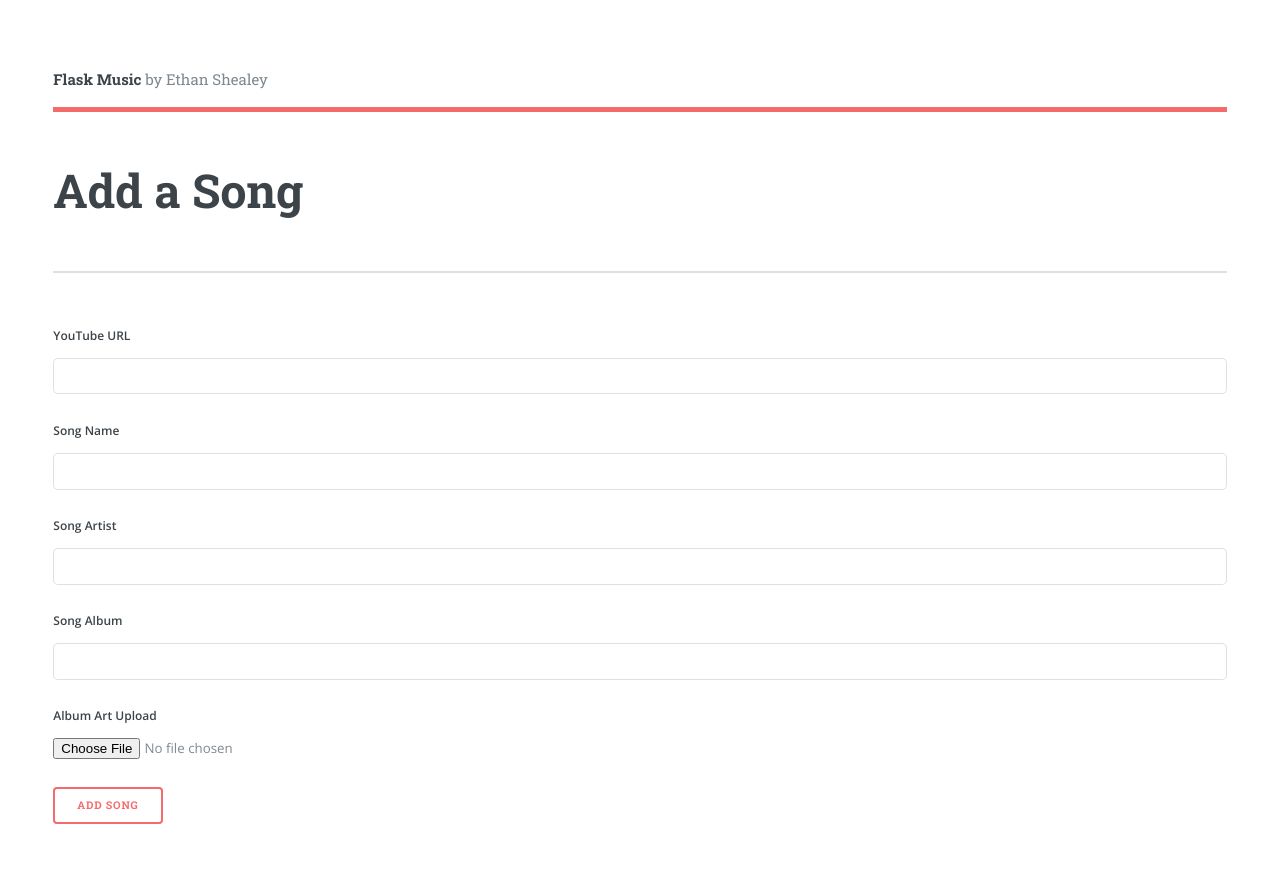
After one commit to ethanshealey/FlaskMusic, a Flask app: page /add in a window 1280 px wide. The commit adds this page. Run offline with Flask 2, Linux system fonts and the light colour scheme; some web fonts are replaced.

Commit message:
Added functionaility to allow users to upload music

```diff
--- a/app/form.py
+++ b/app/form.py
@@ -1,6 +1,6 @@
 from app.models import User
 from flask_wtf import FlaskForm
-from wtforms import StringField, PasswordField, BooleanField, SubmitField
+from wtforms import StringField, PasswordField, BooleanField, SubmitField, FileField
 from wtforms.validators import ValidationError, DataRequired, Email, EqualTo
 
 class LoginForm(FlaskForm):
@@ -24,3 +24,11 @@ class RegisterForm(FlaskForm):
 class SearchSongForm(FlaskForm):
     song = StringField('Song Name', validators=[DataRequired()])
     submit = SubmitField('Search')
+
+class AddSongForm(FlaskForm):
+    song_url = StringField('YouTube URL', validators=[DataRequired()])
+    song_name = StringField('Song Name', validators=[DataRequired()])
+    song_artist = StringField('Song Artist', validators=[DataRequired()])
+    song_album = StringField('Song Album')
+    song_album_art = FileField('Album Art Upload')
+    submit = SubmitField('Add Song')
--- a/app/routes.py
+++ b/app/routes.py
@@ -1,15 +1,49 @@
 from app import app, db
 import requests
+import datetime
 from bs4 import BeautifulSoup
-from flask import render_template, flash, redirect, url_for
-from app.form import LoginForm, RegisterForm, SearchSongForm
+import os
+from flask import render_template, flash, redirect, url_for, request
+from app.form import LoginForm, RegisterForm, SearchSongForm, AddSongForm
 from flask_login import current_user, login_user, logout_user
 from app.models import User, Song
+from werkzeug.utils import secure_filename
 
 @app.route('/', methods=['GET', 'POST'])
 def index():
-    songs = db.session.query(Song).order_by(Song.date_added).limit(10).all()
-    return render_template('index.html', songs=songs)
+    songs = db.session.query(Song).order_by(Song.date_added.desc()).limit(5).all()
+    return render_template('index.html', title='Homepage', songs=songs)
+
+@app.route('/add', methods=['GET', 'POST'])
+def add():
+    form=AddSongForm()
+    if form.validate_on_submit():
+
+        # Get the song from YouTube
+        SongName = form.song_url.data
+        SongFileName = form.song_name.data.replace(' ', '')
+        os.system('youtube-dl --extract-audio --audio-format mp3 -o "' + SongFileName + '.mp3" ' + SongName)
+        os.system('mv ' + SongFileName + '.mp3 app/static/music')
+
+
+        # Save the image
+        f = form.song_album_art.data
+        filename = secure_filename(f.filename)
+        filename = '/Users/ethanshealey/Documents/GitHub/FlaskMusic/app/static/images/' + filename
+        f.save(filename)
+
+        s = Song(song_name=form.song_name.data, song_artist=form.song_artist.data, song_album=form.song_album.data, song_path='music/' + SongFileName + '.mp3', song_album_art='images/' + secure_filename(f.filename), date_added=datetime.date.today())
+        db.session.add(s)
+        db.session.commit()
+
+        flash(form.song_name.data + ' added successfully!')
+        return redirect(url_for('index'))
+    return render_template('add.html', title='Add a new song', form=form)
+
+@app.route('/songs')
+def all_songs():
+    songs = db.session.query(Song).order_by(Song.song_name).all()
+    return render_template('songs.html', title='All Songs', songs=songs)
 
 @app.route('/login', methods=['GET', 'POST'])
 def login():
@@ -28,7 +62,7 @@ def login():
 @app.route('/register', methods=['GET', 'POST'])
 def register():
     if current_user.is_authenticated:
-        return redirect(url_for('index'))
+        return redirect(url_for('index'), title='Register')
 
     form = RegisterForm()
 
--- a/app/static/css/main.css
+++ b/app/static/css/main.css
@@ -242,7 +242,7 @@ img[alt="pause-icon"] {
   position: relative;
   align-items: center;
   border-radius: inherit;
-  background-color: #78adfe;
+  background-color: #f56a6a;
 }
 
 .progres__filled::before {
@@ -256,13 +256,13 @@ img[alt="pause-icon"] {
 }
 
 .player__playlist {
-  height: 100%;
-  overflow: auto;
+  height:400px;
+  overflow: scroll;
   padding: 1.05em 0.9em 0 1.2em;
 }
 
 .player__playlist::-webkit-scrollbar {
-  width: 0;
+  width: 5px;
 }
 
 .player__song {
--- /dev/null
+++ b/app/templates/add.html
@@ -0,0 +1,42 @@
+{% extends "base.html" %}
+
+
+{% block content %}
+
+<!-- Banner -->
+
+<section id="banner">
+    <div class="content">
+        <header>
+            <h1>Add a Song</h1>
+        </header>
+    </div>
+</section>
+<section>
+    <form method="post" enctype="multipart/form-data">
+        {{ form.hidden_tag() }}
+        <p>
+        {{form.song_url.label}}
+        {{form.song_url()}}
+        </p>
+        <p>
+        {{form.song_name.label}}
+        {{form.song_name()}}
+        </p>
+        <p>
+        {{form.song_artist.label}}
+        {{form.song_artist()}}
+        </p>
+        <p>
+        {{form.song_album.label}}
+        {{form.song_album()}}
+        </p>
+        <p>
+        {{form.song_album_art.label}}
+        {{form.song_album_art()}}
+        </p>
+        {{form.submit()}}
+    </form>
+</section>
+
+{% endblock %}
--- a/app/templates/base.html
+++ b/app/templates/base.html
@@ -6,10 +6,11 @@
 -->
 <html>
 	<head>
-		<title>Editorial by HTML5 UP</title>
+		<title>{{title}} | Ethan's Music Player</title>
 		<meta charset="utf-8" />
 		<meta name="viewport" content="width=device-width, initial-scale=1, user-scalable=no" />
 		<link rel="stylesheet" href="{{url_for('static', filename='css/main.css')}}" />
+		<link rel="icon" href="{{url_for('static', filename='images/icon.png')}}">
 	</head>
 	<body class="is-preload">
 
@@ -37,7 +38,7 @@
 
 							<!-- Search -->
 								<section id="search" class="alt">
-									<form method="post" action="#">
+									<form method="post" action="{{url_for('add')}}">
 										<input type="text" name="query" id="query" placeholder="Search for a Song" />
 									</form>
 								</section>
@@ -49,10 +50,16 @@
 									</header>
 									<ul>
 										<li><a href="{{url_for('index')}}">Homepage</a></li>
-										<!--<li><a href="#!">My Profile</a></li>-->
+										{% if current_user.is_authenticated %}
 										<li><a href="#!">My Playlists</a></li>
-										<li><a href="#!">All Songs</a></li>
-										<li><a href="#!">Add a Song</a></li>
+										<li><a href="{{url_for('all_songs')}}">All Songs</a></li>
+										<li><a href="{{url_for('add')}}">Add a Song</a></li>
+										<li><a href="{{url_for('logout')}}">Logout</a></li>
+										{% else %}
+										<li><a href="{{url_for('login')}}">Login</a></li>
+										<li><a href="{{url_for('register')}}">Register</a></li>
+										<li><a href="{{url_for('all_songs')}}">All Songs</a></li>
+										{% endif %}
 
 									</ul>
 								</nav>
@@ -84,6 +91,8 @@
 			<script src="{{url_for('static', filename='js/breakpoints.min.js')}}"></script>
 			<script src="{{url_for('static', filename='js/util.js')}}"></script>
 			<script src="{{url_for('static', filename='js/main.js')}}"></script>
+			<script src="{{url_for('static', filename='js/musicplayer.js')}}"></script>
+
 
 	</body>
 </html>
```
Also changed, not shown: app/templates/index.html (+2 -57 lines), app/templates/music_player.html (added, +55 -0 lines), app/templates/songs.html (added, +17 -0 lines), app/static/css/style.css (deleted), app/static/images/Thank_U_Next_album_cover.png (added), app/static/images/artworks-000138290451-i143re-t500x500.jpg (added), app/static/images/icon.png (added), 2 other files.
